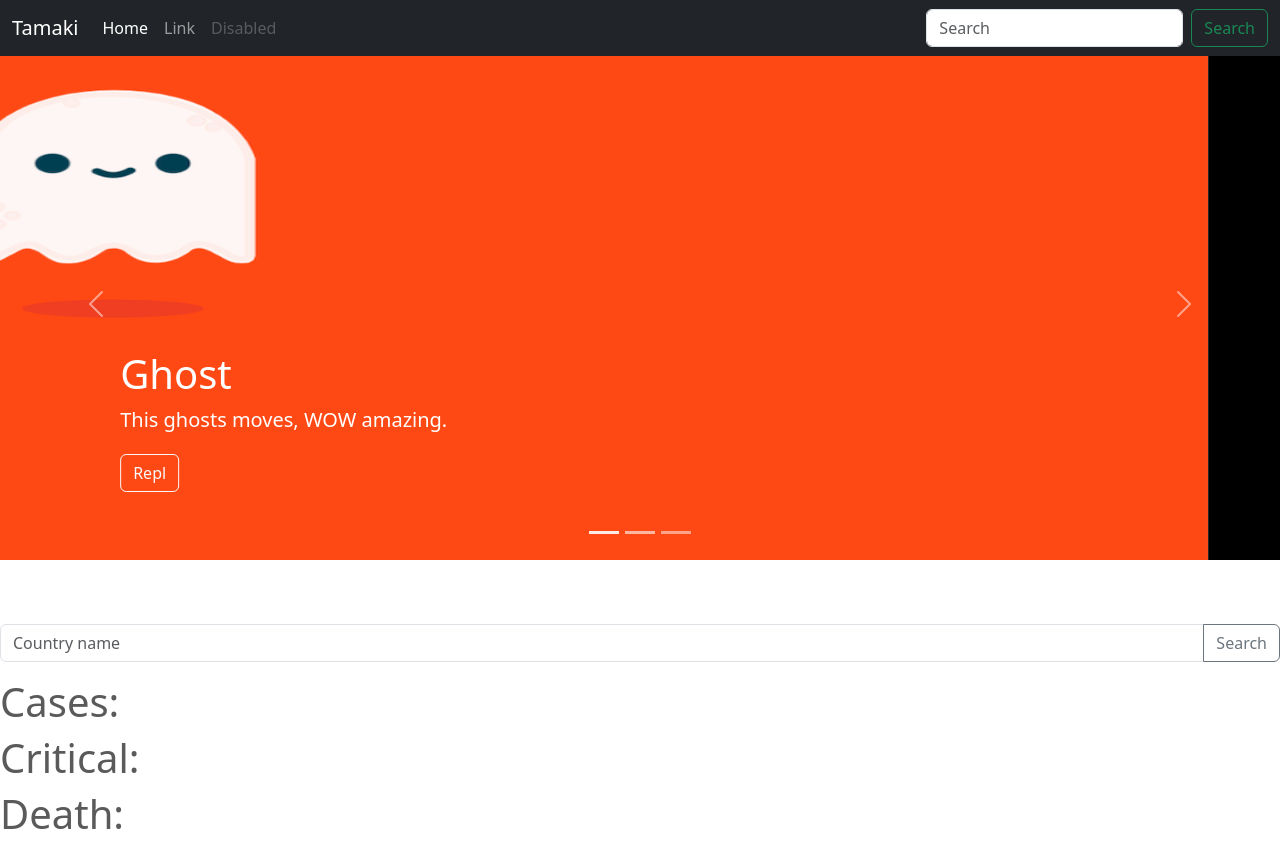
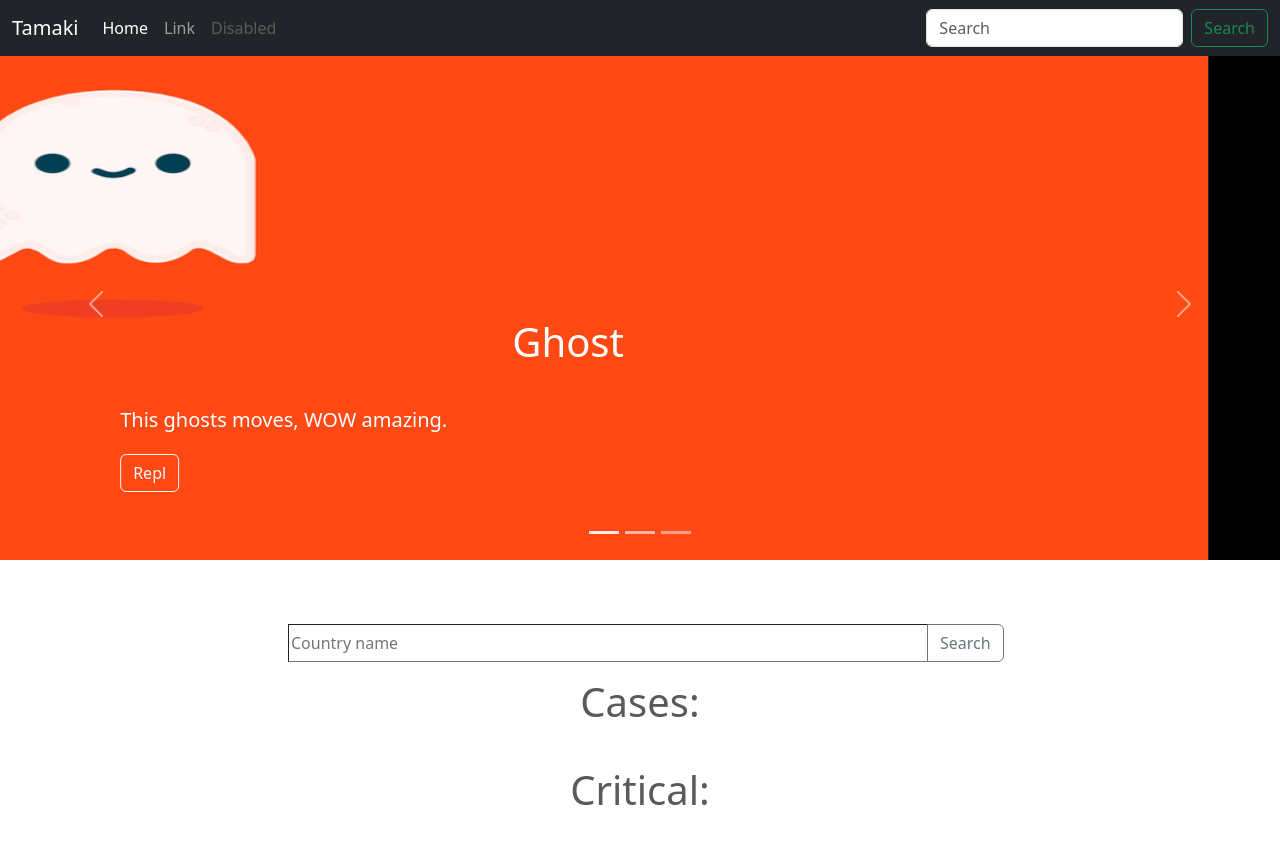
Before and after one commit to TamakiH/TamakiH.github.io, a plain HTML site: page index.html in a window 1280 px wide. Shown: the top 841 px of the page. Drawn offline with nearby package versions, Linux system fonts and the light colour scheme.

Commit message:
Changed the css for the search bar

```diff
--- a/carousel.css
+++ b/carousel.css
@@ -6,6 +6,16 @@ body {
   padding-top: 3rem;
   padding-bottom: 3rem;
   color: #5a5a5a;
+}
+
+h1{
+  padding-bottom: 2rem;
+  text-align: center;
+}
+
+.col-6{
+  margin-left: 18rem;
+  border-width: 1px;
 }
 
 
--- a/index.html
+++ b/index.html
@@ -125,7 +125,7 @@
 
 
   <div class="input-group mb-3">
-    <input type="text" id="countryName" class="form-control" placeholder="Country name" aria-label="Country name" aria-describedby="button-addon2">
+    <input type="text" id="countryName" class="col-6" placeholder="Country name" aria-label="Country name" aria-describedby="button-addon2">
     <button class="btn btn-outline-secondary" type="button" id="button-addon2" onclick="getCovidData()">Search</button>
   </div>
 <h1 id="cases">Cases: </h1>
```
